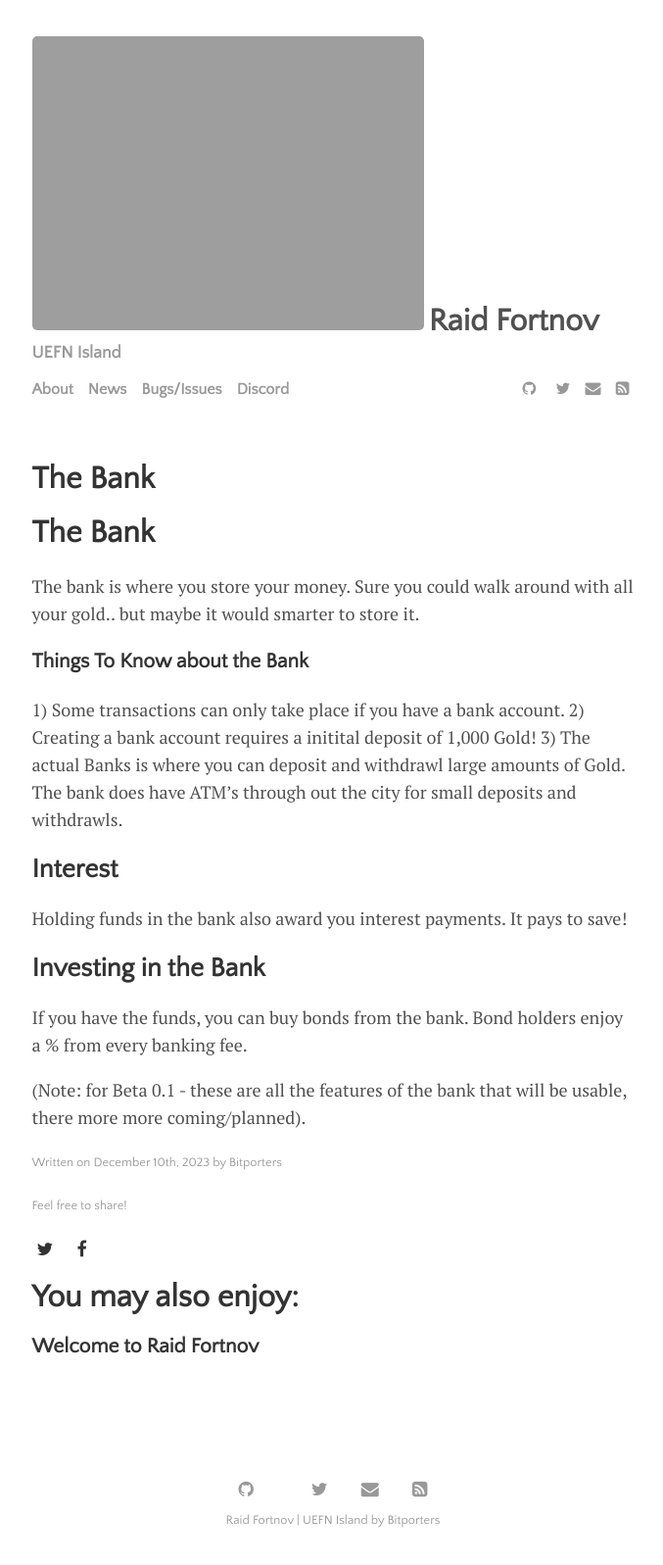
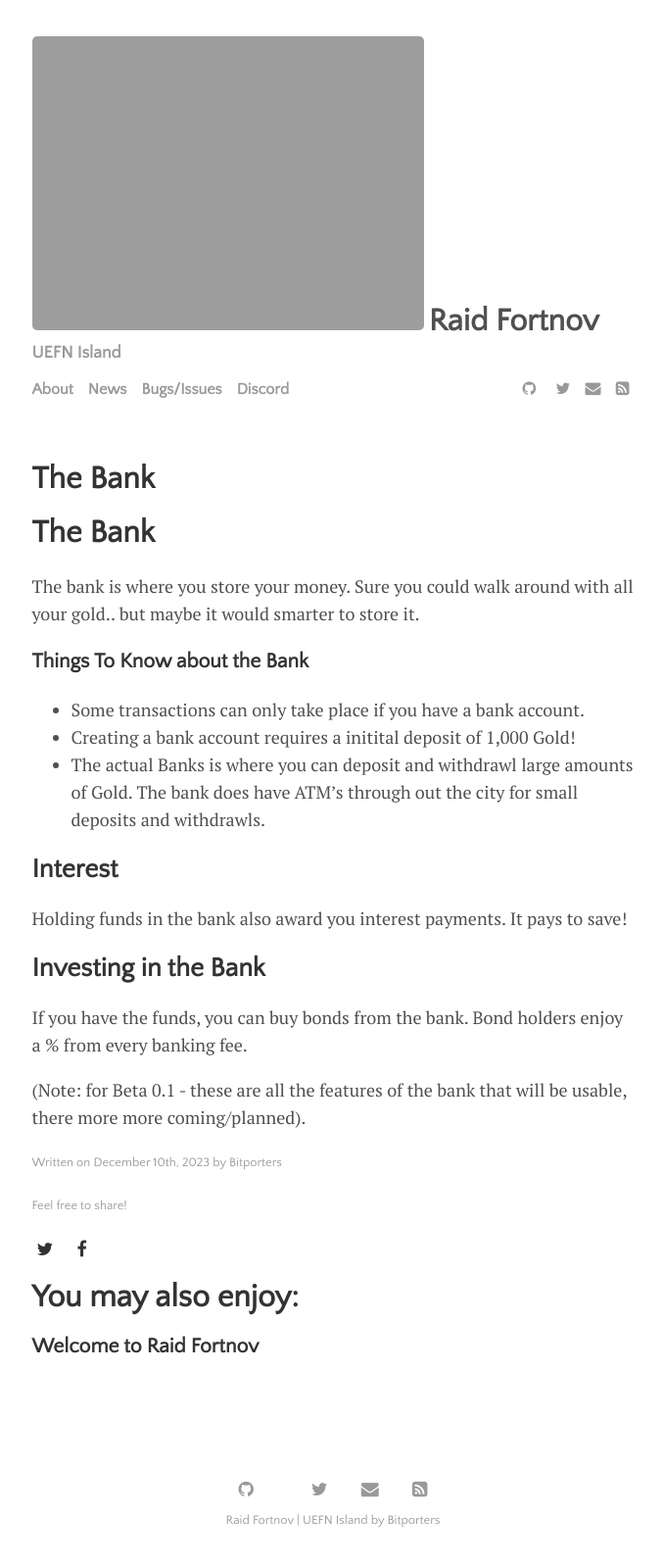
Before and after one commit to bitporters/raidfortnov, a Jekyll site: the page built from _posts/2023-12-10-the-bank.md, in a window 1280 px wide. Shown: the whole page at 98% size, without its empty margins (300-977 px from the left). Built offline with Jekyll 4.4.1, drawn with Linux system fonts in a browser that asks for light colours.

Commit message:
Update 2023-12-10-the-bank.md

```diff
--- a/_posts/2023-12-10-the-bank.md
+++ b/_posts/2023-12-10-the-bank.md
@@ -13,9 +13,9 @@
 
 ### Things To Know about the Bank
 
-1) Some transactions can only take place if you have a bank account.
-2) Creating a bank account requires a initital deposit of 1,000 Gold!
-3) The actual Banks is where you can deposit and withdrawl large amounts of Gold.  The bank does have ATM's through out the city for small deposits and withdrawls.
+* Some transactions can only take place if you have a bank account.
+* Creating a bank account requires a initital deposit of 1,000 Gold!
+* The actual Banks is where you can deposit and withdrawl large amounts of Gold.  The bank does have ATM's through out the city for small deposits and withdrawls.
 
 ## Interest
 
```
